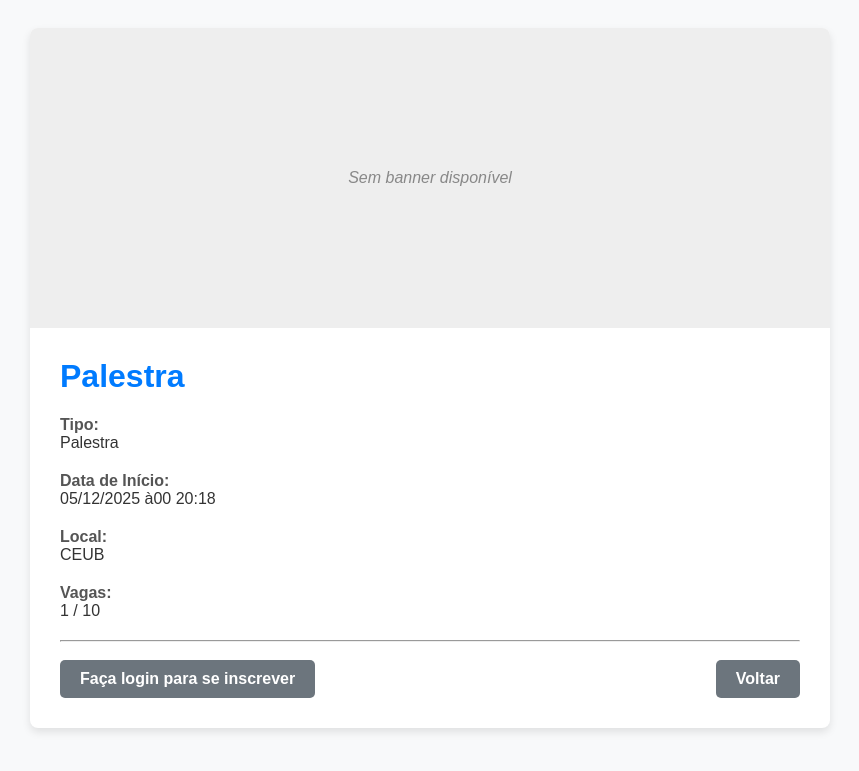
After one commit to brnd1206/Sistema-de-Gestao, a Django app: page /evento/1/ in a window 1280 px wide. The commit adds this page. Shown: the top 771 px of the page, without its empty margins (210-1069 px from the left). Run offline with Django 5.2, Linux system fonts and the light colour scheme; data comes from the database, SQL or seed files in the repository; both versions use the stored data as it was after the commit.

Commit message:
Adição dos detalhes do evento

```diff
--- a/Sgea/sgea_app/forms.py
+++ b/Sgea/sgea_app/forms.py
@@ -69,9 +69,11 @@ class EventoForm(forms.ModelForm):
         # Widgets para facilitar a seleção de data e hora
         widgets = {
             'data_inicio': forms.DateTimeInput(
+                format='%Y-%m-%dT%H:%M',
                 attrs={'type': 'datetime-local', 'class': 'form-control'}
             ),
             'data_fim': forms.DateTimeInput(
+                format='%Y-%m-%dT%H:%M',
                 attrs={'type': 'datetime-local', 'class': 'form-control'}
             ),
         }
--- a/Sgea/sgea_app/templates/sgea_app/dashboard/organizador_dashboard.html
+++ b/Sgea/sgea_app/templates/sgea_app/dashboard/organizador_dashboard.html
@@ -41,6 +41,7 @@
                     <tr>
                         <th>Nome do Evento</th>
                         <th>Data de Início</th>
+                        <th>Data de Término</th>
                         <th>Inscritos</th>
                         <th>Ações</th>
                     </tr>
@@ -50,6 +51,7 @@
                     <tr>
                         <td>{{ evento.nome }}</td>
                         <td>{{ evento.data_inicio|date:"d/m/Y H:i" }}</td>
+                        <td>{{ evento.data_fim|date:"d/m/Y H:i" }}</td>
                         <td>{{ evento.participantes.count }} / {{ evento.quantidade_participantes }}</td>
                         <td class="actions">
                             <a href="{% url 'atualizar_evento' evento.pk %}">Editar</a>
--- /dev/null
+++ b/Sgea/sgea_app/templates/sgea_app/eventos/detalhes_evento.html
@@ -0,0 +1,91 @@
+<!DOCTYPE html>
+<html lang="pt-br">
+<head>
+    <meta charset="UTF-8">
+    <title>{{ evento.nome }} - Detalhes</title>
+    <style>
+        body { font-family: Arial, sans-serif; background-color: #f8f9fa; padding: 20px; color: #333; }
+        .container { max-width: 800px; margin: auto; background: #fff; border-radius: 8px; box-shadow: 0 4px 8px rgba(0,0,0,0.1); overflow: hidden; }
+
+        /* Estilo do Banner */
+        .event-banner {
+            width: 100%;
+            height: 300px;
+            background-color: #eee;
+            display: flex;
+            align-items: center;
+            justify-content: center;
+            overflow: hidden;
+        }
+        .event-banner img {
+            width: 100%;
+            height: 100%;
+            object-fit: cover; /* Garante que a imagem cubra a área sem distorcer */
+        }
+        .no-banner { color: #888; font-style: italic; }
+
+        .content { padding: 30px; }
+        h1 { margin-top: 0; color: #007bff; }
+        .info-group { margin-bottom: 20px; }
+        .info-label { font-weight: bold; color: #555; display: block; }
+        .btn { display: inline-block; padding: 10px 20px; border-radius: 5px; text-decoration: none; color: white; font-weight: bold; margin-top: 10px; cursor: pointer; border: none; }
+        .btn-success { background-color: #28a745; }
+        .btn-danger { background-color: #d9534f; }
+        .btn-secondary { background-color: #6c757d; }
+    </style>
+</head>
+<body>
+
+<div class="container">
+    <div class="event-banner">
+        {% if evento.banner %}
+            <img src="{{ evento.banner.url }}" alt="Banner do evento {{ evento.nome }}">
+        {% else %}
+            <div class="no-banner">Sem banner disponível</div>
+        {% endif %}
+    </div>
+
+    <div class="content">
+        <h1>{{ evento.nome }}</h1>
+
+        <div class="info-group">
+            <span class="info-label">Tipo:</span> {{ evento.get_tipo_evento_display }}
+        </div>
+
+        <div class="info-group">
+            <span class="info-label">Data de Início:</span> {{ evento.data_inicio|date:"d/m/Y às H:i" }}
+        </div>
+
+        <div class="info-group">
+            <span class="info-label">Local:</span> {{ evento.local }}
+        </div>
+
+        <div class="info-group">
+            <span class="info-label">Vagas:</span>
+            {{ evento.participantes.count }} / {{ evento.quantidade_participantes }}
+        </div>
+
+        <hr>
+
+        {% if user.is_authenticated %}
+            {% if inscrito %}
+                <form action="{% url 'cancelar_inscricao' evento.pk %}" method="post" style="display:inline;">
+                    {% csrf_token %}
+                    <button type="submit" class="btn btn-danger">Cancelar Inscrição</button>
+                </form>
+            {% else %}
+                <form action="{% url 'inscrever_evento' evento.pk %}" method="post" style="display:inline;">
+                    {% csrf_token %}
+                    <button type="submit" class="btn btn-success">Inscrever-se</button>
+                </form>
+            {% endif %}
+        {% else %}
+            <a href="{% url 'login' %}" class="btn btn-secondary">Faça login para se inscrever</a>
+        {% endif %}
+
+        <a href="{% url 'participantes_dashboard' %}" class="btn btn-secondary" style="float: right;">Voltar</a>
+    </div>
+</div>
+
+</body>
+</html>
--- a/Sgea/sgea_app/templates/sgea_app/eventos/evento_form.html
+++ b/Sgea/sgea_app/templates/sgea_app/eventos/evento_form.html
@@ -20,7 +20,7 @@
 <body>
     <div class="container">
         <h1>{{ titulo }}</h1>
-        <form method="post">
+        <form method="post" enctype="multipart/form-data">
             {% csrf_token %}
             {{ form.as_p }}
             <button type="submit" class="btn-submit">Salvar</button>
--- a/Sgea/sgea_app/urls.py
+++ b/Sgea/sgea_app/urls.py
@@ -20,6 +20,7 @@ urlpatterns = [
     path('evento/criar/', views.criar_evento, name='criar_evento'),
     path('evento/<int:pk>/atualizar/', views.atualizar_evento, name='atualizar_evento'),
     path('evento/<int:pk>/deletar/', views.deletar_evento, name='deletar_evento'),
+    path('evento/<int:pk>/', views.detalhes_evento, name='detalhes_evento'),
 
     # URLs para Inscrição e Cancelamento
     path('evento/<int:pk>/inscrever/', views.inscrever_evento, name='inscrever_evento'),
--- a/Sgea/sgea_app/views.py
+++ b/Sgea/sgea_app/views.py
@@ -160,6 +160,20 @@ def deletar_evento(request, pk):
 
     return render(request, 'sgea_app/eventos/evento_confirm_delete.html', {'evento': evento})
 
+def detalhes_evento(request, pk):
+    # Busca o evento ou retorna erro 404 se não existir
+    evento = get_object_or_404(Evento, pk=pk)
+
+    # Verifica se o usuário já está inscrito neste evento (para exibir botão correto)
+    inscrito = False
+    if request.user.is_authenticated:
+        inscrito = Inscricao.objects.filter(usuario=request.user, evento=evento).exists()
+
+    context = {
+        'evento': evento,
+        'inscrito': inscrito
+    }
+    return render(request, 'sgea_app/eventos/detalhes_evento.html', context)
 
 # --- Gerenciamento de Certificados ---
 
```
Also changed, not shown: Sgea/sgea_app/templates/sgea_app/dashboard/participantes_dashboard.html (+51 -5 lines), Sgea/db.sqlite3.
